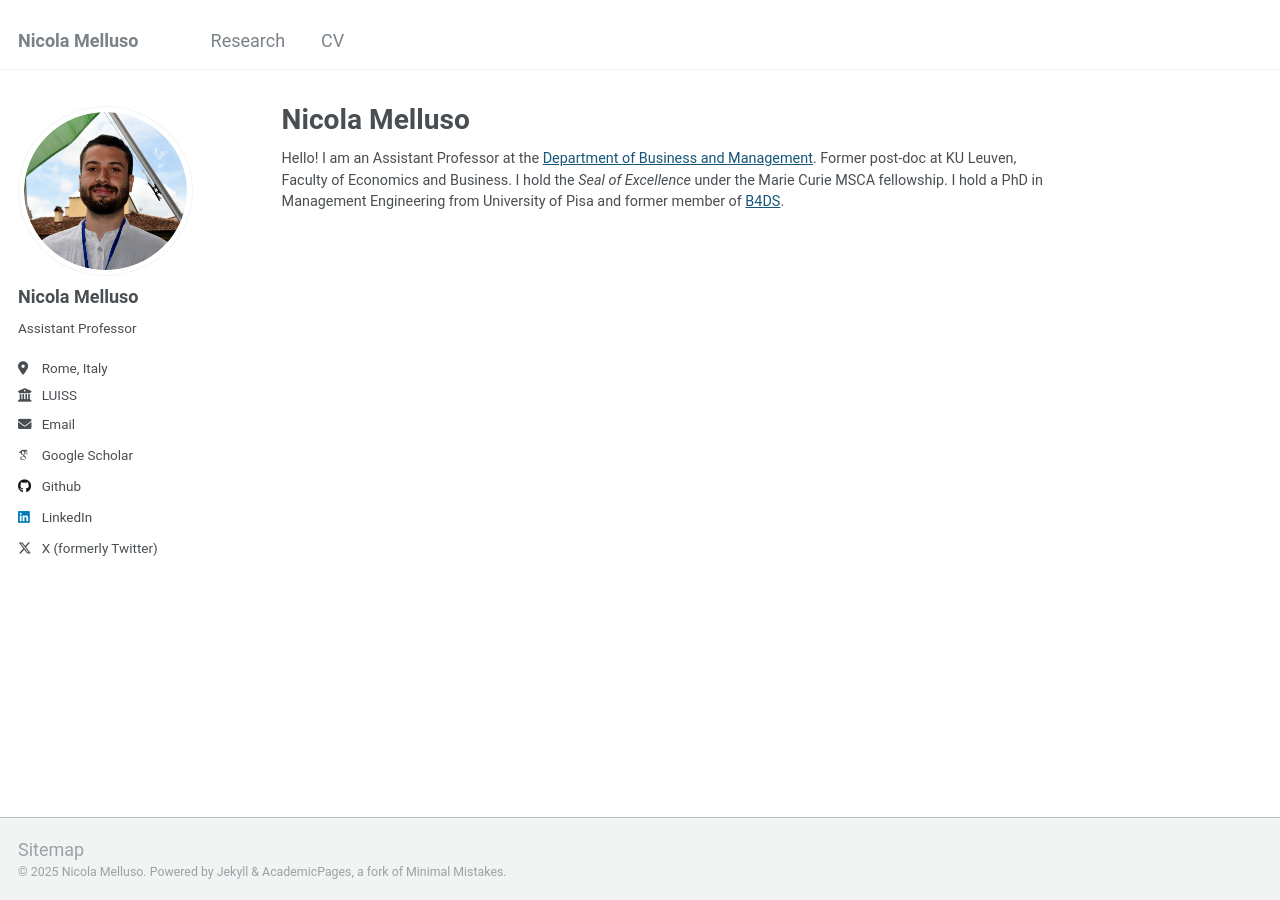
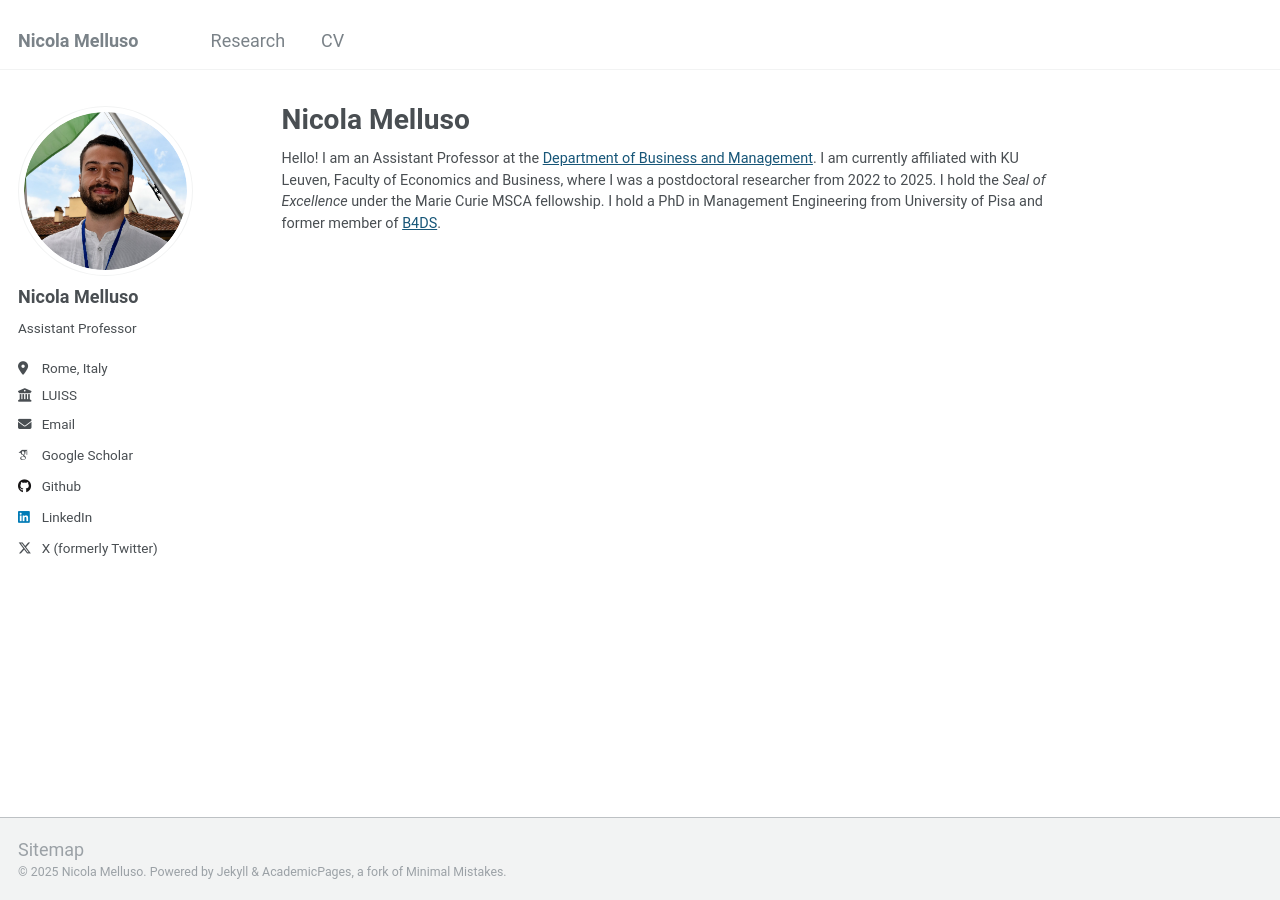
Before and after one commit to nicolamelluso/nicolamelluso.github.io, a Jekyll site: the page built from _pages/about.md, in a window 1280 px wide. Built offline with Jekyll 4.4.1, drawn with Linux system fonts in a browser that asks for light colours; some web fonts are replaced.

Commit message:
Update about.md

```diff
--- a/_pages/about.md
+++ b/_pages/about.md
@@ -8,4 +8,4 @@ redirect_from:
 seo_title: "Nicola Melluso"
 ---
 
-Hello! I am an Assistant Professor at the [Department of Business and Management](https://impresaemanagement.luiss.it/). Former post-doc at KU Leuven, Faculty of Economics and Business. I hold the _Seal of Excellence_ under the Marie Curie MSCA fellowship. I hold a PhD in Management Engineering from University of Pisa and former member of [B4DS](http://b4ds.unipi.it/).
+Hello! I am an Assistant Professor at the [Department of Business and Management](https://impresaemanagement.luiss.it/). I am currently affiliated with KU Leuven, Faculty of Economics and Business, where I was a postdoctoral researcher from 2022 to 2025. I hold the _Seal of Excellence_ under the Marie Curie MSCA fellowship. I hold a PhD in Management Engineering from University of Pisa and former member of [B4DS](http://b4ds.unipi.it/).
```
